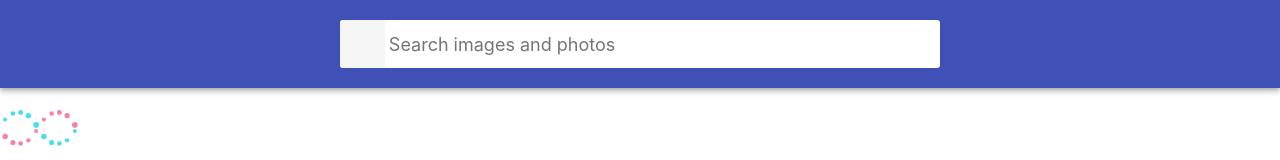
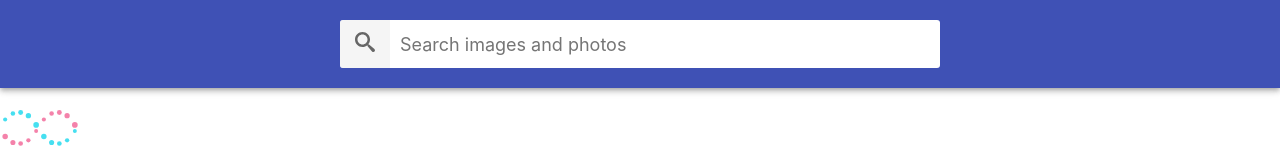
Before and after one commit to Sokilskill/goit-react-hw-03-image-finder, a React (Create React App) app: page / in a window 1280 px wide. Shown: the top 160 px of the page. Built offline with nearby package versions, Linux system fonts and the light colour scheme.

Commit message:
added icon Search

```diff
--- a/src/components/App.jsx
+++ b/src/components/App.jsx
@@ -18,11 +18,12 @@ export class App extends Component {
   };
 
   render() {
+    const { searchQuery } = this.state;
     return (
       <>
         <SearchBar onSubmit={this.handlerFormSubmit} />
         <Loader />
-        <ImageGallery />
+        <ImageGallery searchQuery={searchQuery} />
         <Button />
         <ToastContainer />
       </>
--- a/src/components/SearchBar/SearchBar.jsx
+++ b/src/components/SearchBar/SearchBar.jsx
@@ -1,7 +1,7 @@
 import React, { Component } from 'react';
 import PropTypes from 'prop-types';
 import { toast } from 'react-toastify';
-
+import { ImSearch } from 'react-icons/im';
 import css from './SearchBar.module.css';
 
 export default class SearchBar extends Component {
@@ -12,7 +12,7 @@ export default class SearchBar extends Component {
   handlerFormSubmit = e => {
     e.preventDefault();
     if (this.state.searchQuery.trim() === '') {
-      toast('Введіть щось для пошуку');
+      toast.error('Введіть щось для пошуку');
       return;
     }
     this.props.onSubmit(this.state.searchQuery);
@@ -29,8 +29,12 @@ export default class SearchBar extends Component {
     return (
       <header className={css.searchbar}>
         <form className={css.searchForm} onSubmit={this.handlerFormSubmit}>
-          <button type="submit" className={css['searchForm-button']}>
-            <span className={css['searchForm-button-label']}>Search</span>
+          <button
+            type="submit"
+            className={css['searchForm-button']}
+            aria-label=" Search"
+          >
+            <ImSearch className={css['searchForm-button-icon']}></ImSearch>
           </button>
 
           <input
--- a/src/components/SearchBar/SearchBar.module.css
+++ b/src/components/SearchBar/SearchBar.module.css
@@ -29,14 +29,15 @@
 
 .searchForm-button {
   display: inline-block;
-  width: 48px;
+  /* width: 48px; */
   height: 48px;
   border: 0;
+  padding: 5px 15px;
   /* background-image: url('https://image.flaticon.com/icons/svg/149/149852.svg'); */
   /* завантажити іконку розмістити її в public/images */
-  background-size: 40%;
+  /* background-size: 40%;
   background-repeat: no-repeat;
-  background-position: center;
+  background-position: center; */
   opacity: 0.6;
   transition: opacity 250ms cubic-bezier(0.4, 0, 0.2, 1);
   cursor: pointer;
@@ -47,16 +48,9 @@
   opacity: 1;
 }
 
-.searchForm-button-label {
-  position: absolute;
-  width: 1px;
-  height: 1px;
-  padding: 0;
-  overflow: hidden;
-  clip: rect(0, 0, 0, 0);
-  white-space: nowrap;
-  clip-path: inset(50%);
-  border: 0;
+.searchForm-button-icon {
+  width: 20px;
+  height: 20px;
 }
 
 .searchForm-input {
@@ -66,8 +60,7 @@
   font-size: 20px;
   border: none;
   outline: none;
-  padding-left: 4px;
-  padding-right: 4px;
+  padding: 0 10px;
 }
 
 .searchForm-input::placeholder {
```
